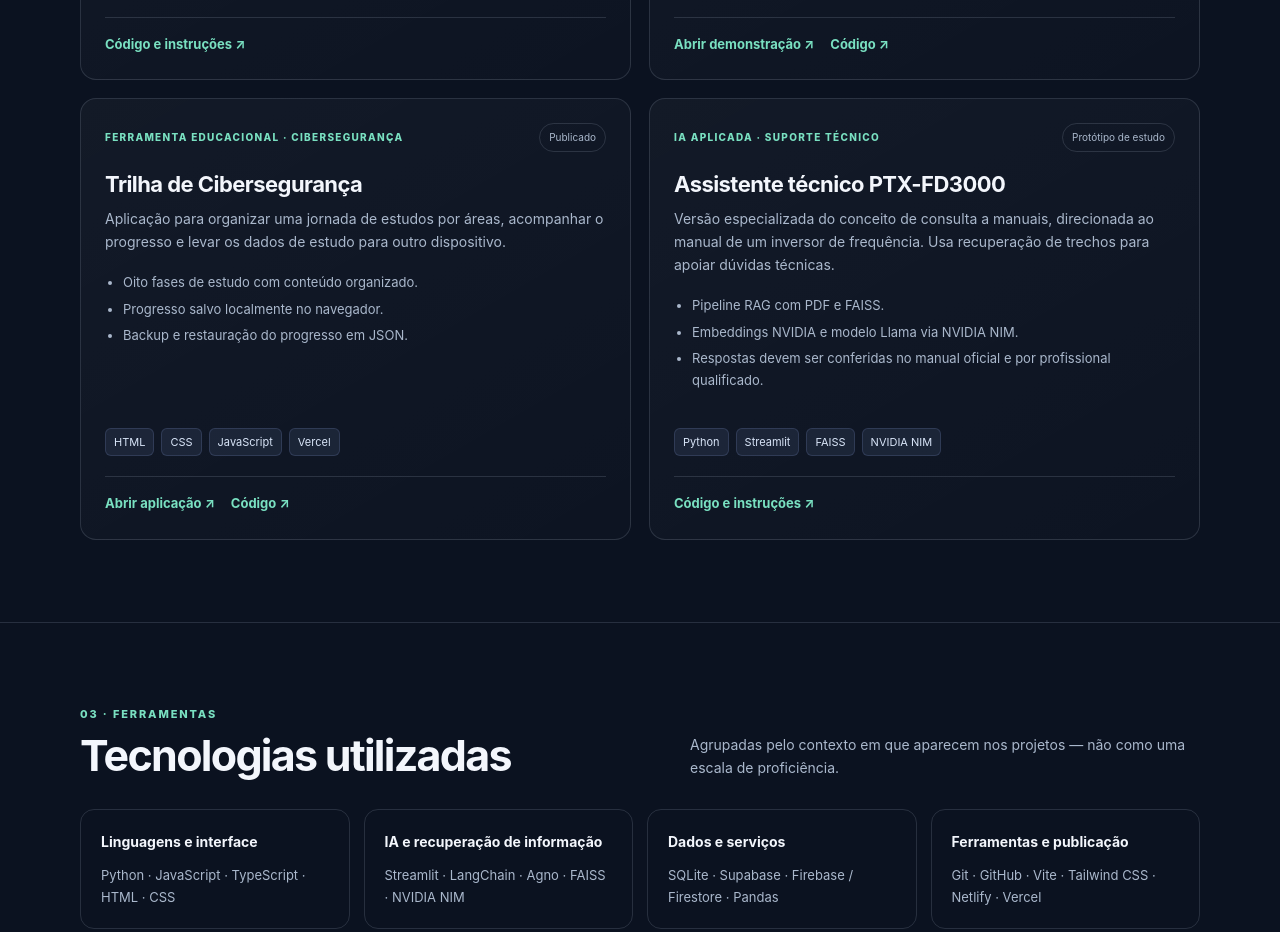
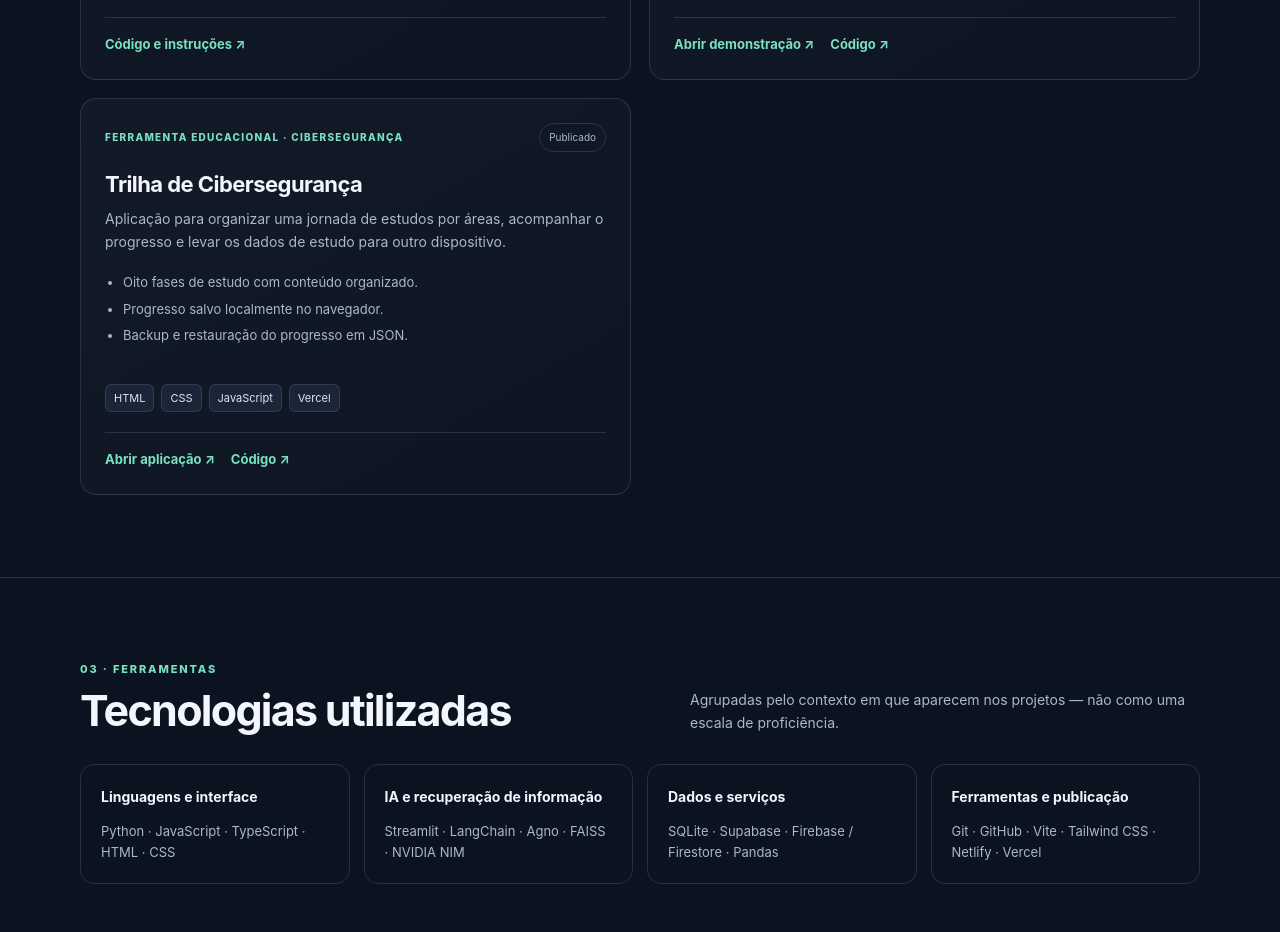
Before and after one commit to kaiky1312200923213/Trilha-Ciberseguran-a, a plain HTML site: page index.html in a window 1280 px wide. Shown: the part 2322-3254 px from the top of the page. Drawn offline with Linux system fonts and the light colour scheme.

Commit message:
Mantém cinco projetos principais e move projeto PTX para a lista complementar

```diff
--- a/index.html
+++ b/index.html
@@ -210,14 +210,7 @@
           <div class="project-links"><a href="/trilha.html">Abrir aplicação ↗</a><a href="https://github.com/kaiky1312200923213/Trilha-Ciberseguran-a" target="_blank" rel="noopener noreferrer">Código ↗</a></div>
         </article>
 
-        <article class="project">
-          <div class="project-top"><span class="project-type">IA aplicada · Suporte técnico</span><span class="status">Protótipo de estudo</span></div>
-          <h3>Assistente técnico PTX-FD3000</h3>
-          <p>Versão especializada do conceito de consulta a manuais, direcionada ao manual de um inversor de frequência. Usa recuperação de trechos para apoiar dúvidas técnicas.</p>
-          <ul><li>Pipeline RAG com PDF e FAISS.</li><li>Embeddings NVIDIA e modelo Llama via NVIDIA NIM.</li><li>Respostas devem ser conferidas no manual oficial e por profissional qualificado.</li></ul>
-          <div class="tags"><span class="tag">Python</span><span class="tag">Streamlit</span><span class="tag">FAISS</span><span class="tag">NVIDIA NIM</span></div>
-          <div class="project-links"><a href="https://github.com/kaiky1312200923213/Inversor-de-Frequ-ncia-PTX-FD3000-Com-IA-aplicada" target="_blank" rel="noopener noreferrer">Código e instruções ↗</a></div>
-        </article>
+
       </div>
     </div>
   </section>
@@ -250,6 +243,7 @@
         <div class="more-item"><a href="https://github.com/kaiky1312200923213/Jarvis-IA-" target="_blank" rel="noopener noreferrer">Jarvis IA ↗</a><p>Demonstração de automação desktop com PyAutoGUI.</p></div>
         <div class="more-item"><a href="https://github.com/kaiky1312200923213/Jogo-entregador" target="_blank" rel="noopener noreferrer">Jogo Entregador ↗</a><p>Protótipo de jogo em HTML Canvas.</p></div>
         <div class="more-item"><a href="https://github.com/kaiky1312200923213/Projetos-com-python" target="_blank" rel="noopener noreferrer">Projetos com Python ↗</a><p>Exercícios e experimentos de programação e IA.</p></div>
+        <div class="more-item"><a href="https://github.com/kaiky1312200923213/Inversor-de-Frequ-ncia-PTX-FD3000-Com-IA-aplicada" target="_blank" rel="noopener noreferrer">Assistente PTX-FD3000 ↗</a><p>Protótipo RAG para consultar um manual técnico usando FAISS e NVIDIA NIM.</p></div>
       </div>
     </div>
   </section>
```
